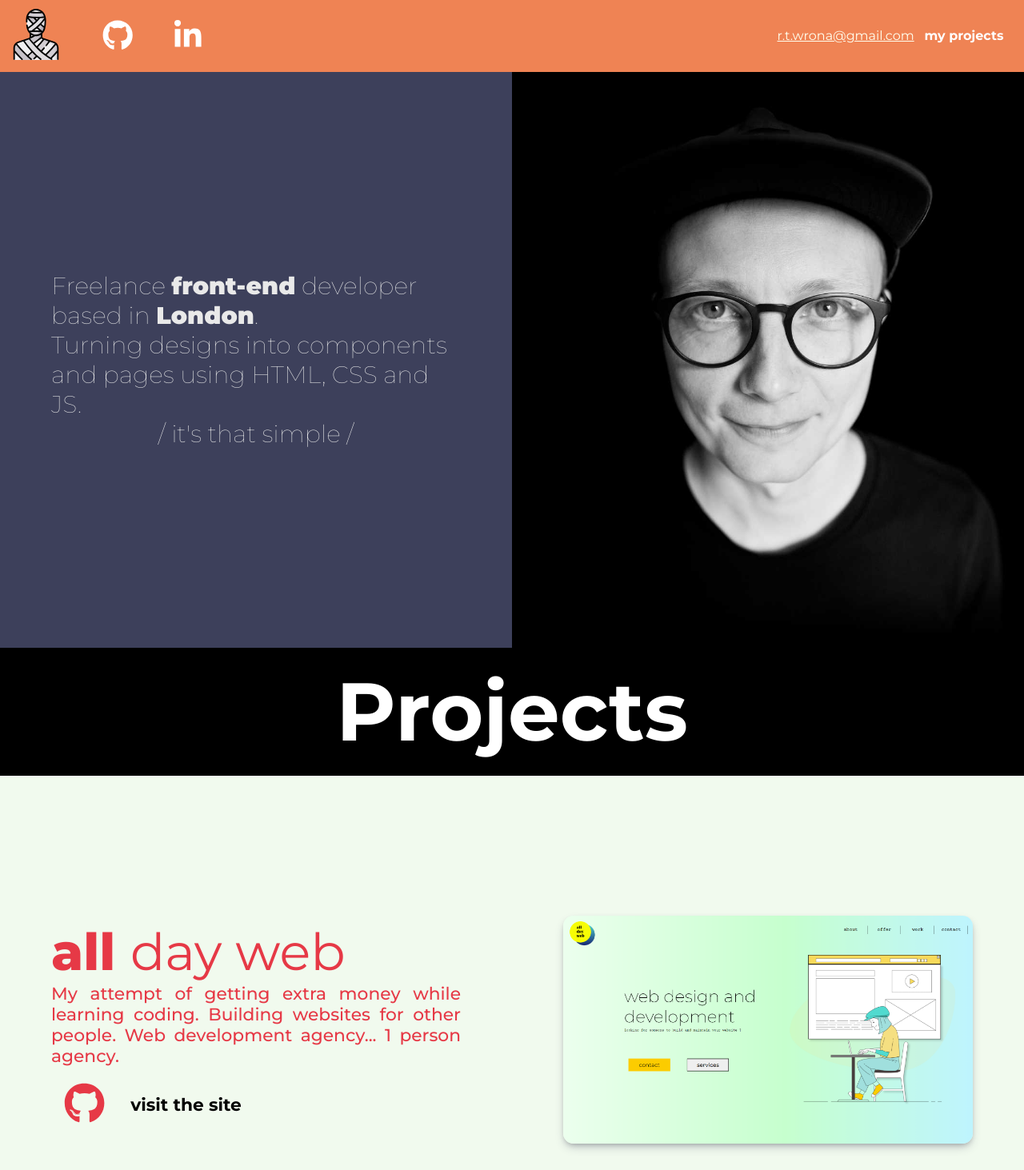
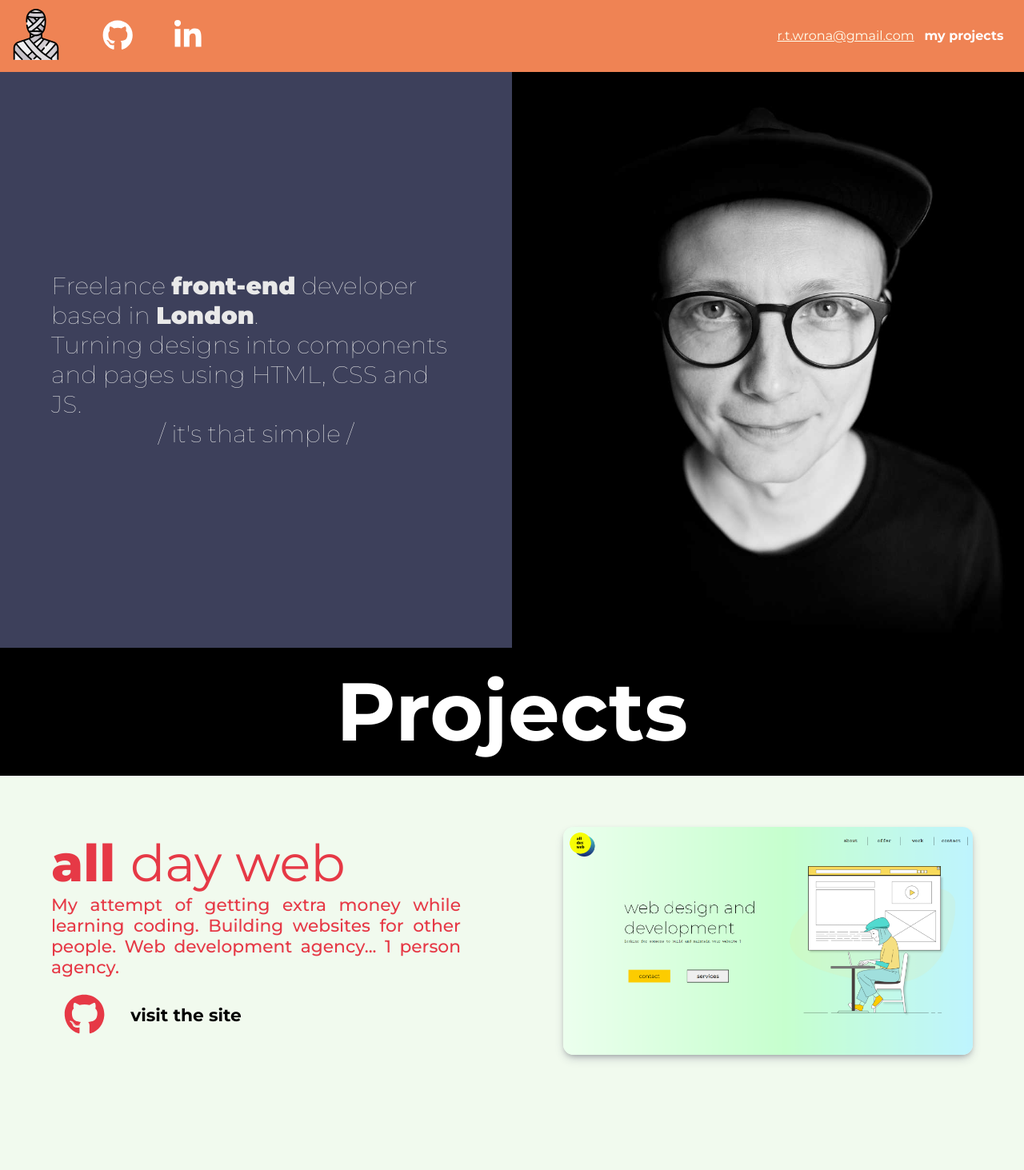
Before and after one commit to laterinthepast/final-portfolio, a React (Create React App) app: page / in a window 1280 px wide. Shown: the top 1463 px of the page at 80% size. Built offline with nearby package versions, Linux system fonts and the light colour scheme.

Commit message:
Update Main.jsx

```diff
--- a/src/components/Main.jsx
+++ b/src/components/Main.jsx
@@ -88,7 +88,7 @@ const About = styled.div`
 `
 const WorkPage = styled.div`
     display: flex;
-    height: 50vw;
+    height: auto;
     align-items: center;
     .img {
         padding: 5vw;
```
